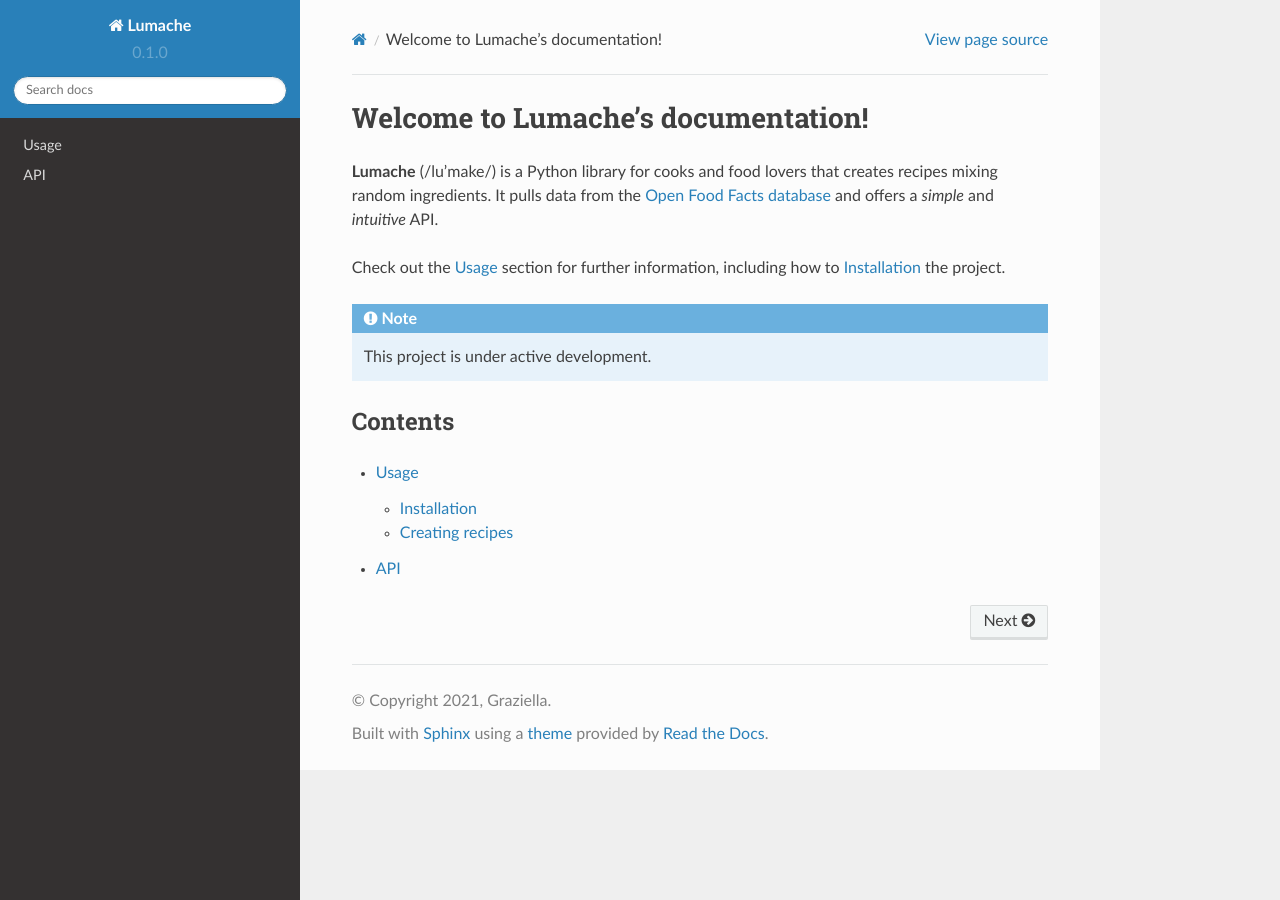
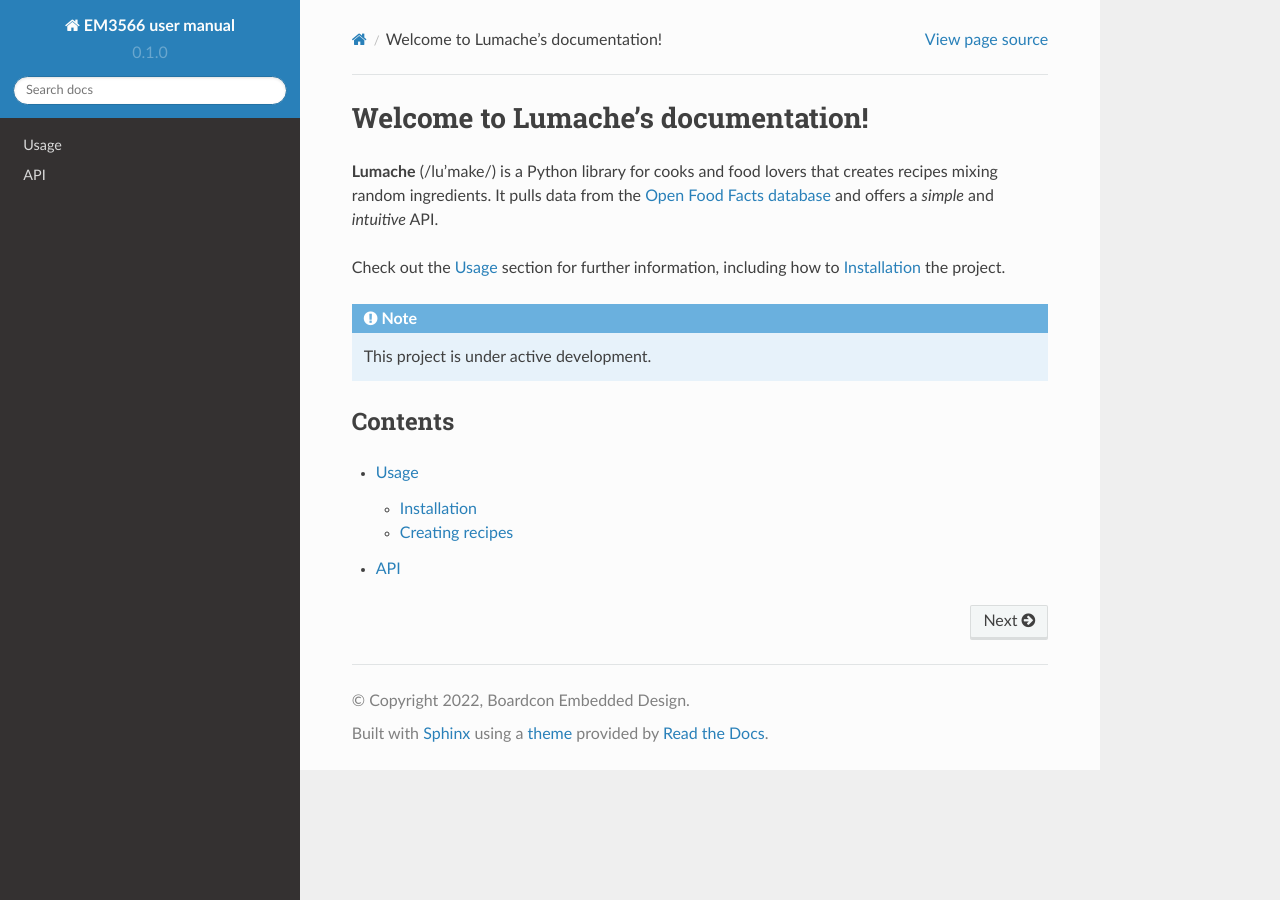
Before and after one commit to boardcon/EM3566, a Sphinx documentation site: the page built from docs/source/index.rst, in a window 1280 px wide. Built offline with Sphinx 7.4.7 and the Read the Docs theme 2.0.0, drawn with Linux system fonts in a browser that asks for light colours.

Commit message:
Update conf.py

```diff
--- a/docs/source/conf.py
+++ b/docs/source/conf.py
@@ -2,9 +2,9 @@
 
 # -- Project information
 
-project = 'Lumache'
-copyright = '2021, Graziella'
-author = 'Graziella'
+project = 'EM3566 user manual'
+copyright = '2022, Boardcon Embedded Design'
+author = 'Boardcon'
 
 release = '0.1'
 version = '0.1.0'
```
